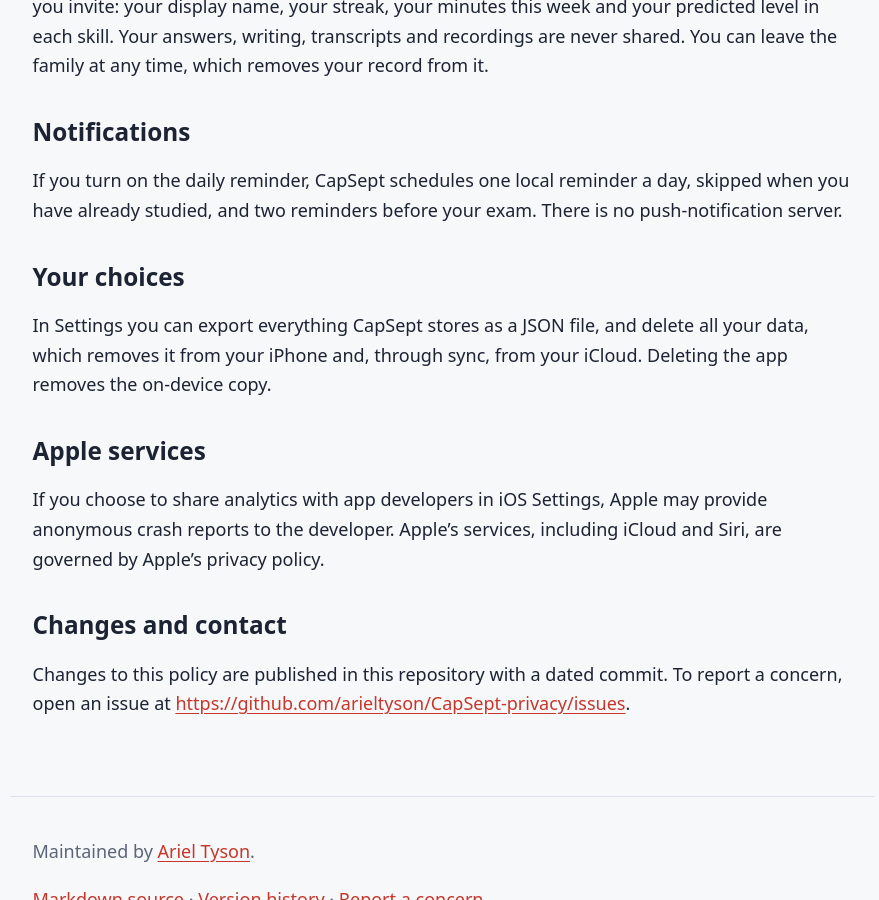
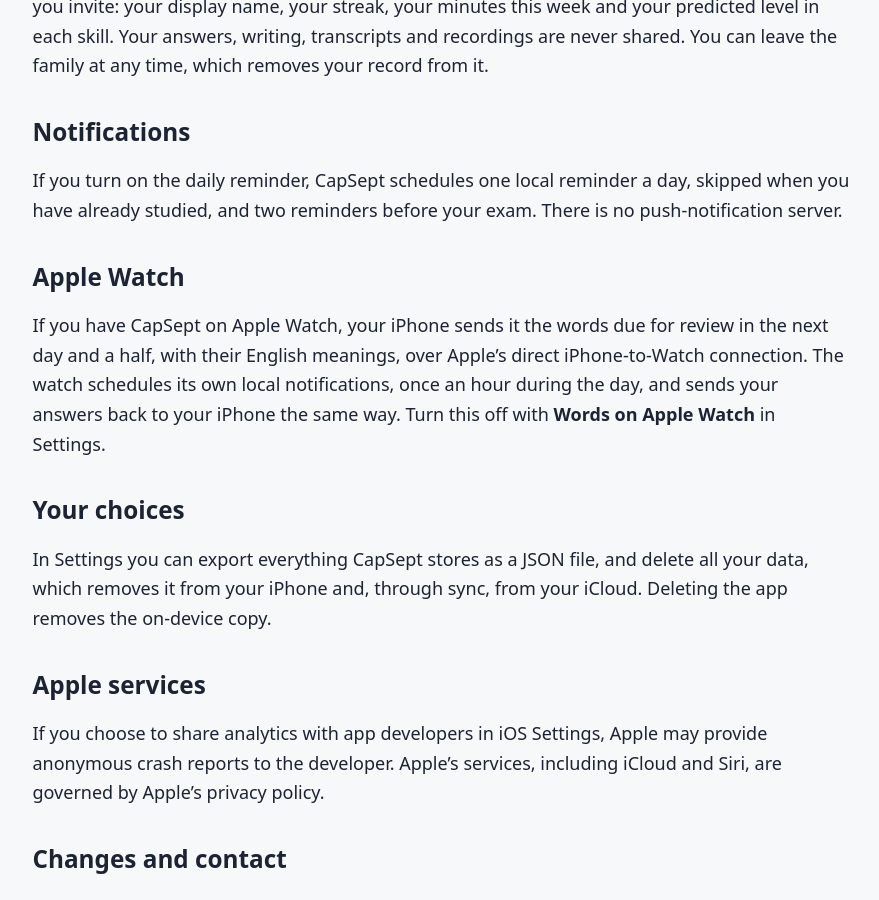
Before and after one commit to arieltyson/CapSept-privacy, a Jekyll site: the page built from index.md, in a window 1280 px wide and 900 px high, scrolled down 1308 px. Shown: the whole window, without its empty margins (198-1077 px from the left). Built offline with Jekyll 4.4.1, drawn with Linux system fonts in a browser that asks for light colours.

Commit message:
docs: Describe the Apple Watch word prompts

```diff
--- a/PRIVACY_POLICY.md
+++ b/PRIVACY_POLICY.md
@@ -42,6 +42,13 @@ at any time, which removes your record from it.
 If you turn on the daily reminder, CapSept schedules one local reminder a day, skipped when you have
 already studied, and two reminders before your exam. There is no push-notification server.
 
+## Apple Watch
+
+If you have CapSept on Apple Watch, your iPhone sends it the words due for review in the next day and a
+half, with their English meanings, over Apple's direct iPhone-to-Watch connection. The watch
+schedules its own local notifications, once an hour during the day, and sends your answers back to
+your iPhone the same way. Turn this off with **Words on Apple Watch** in Settings.
+
 ## Your choices
 
 In Settings you can export everything CapSept stores as a JSON file, and delete all your data,
```
Also changed, not shown: DATA_MAPPING.md (+2 -0 lines).
